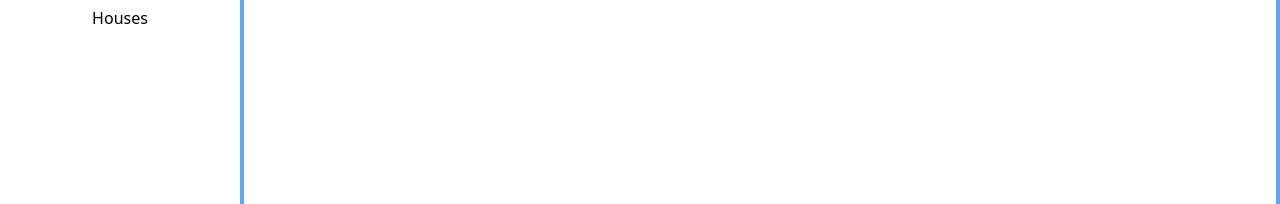
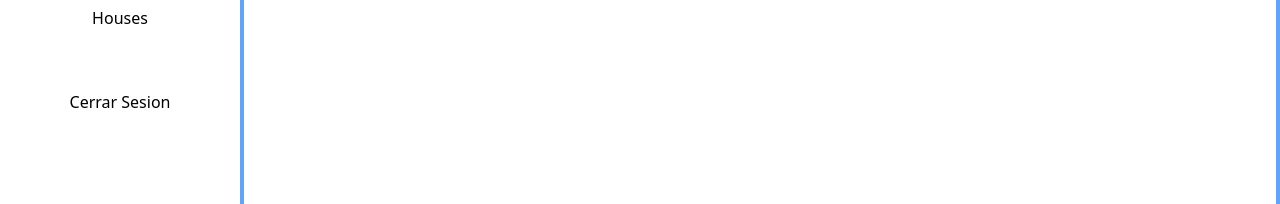
Before and after one commit to YulissaLopezC/RealState, a React (Create React App) app: page /admin/clientes in a window 1280 px wide. Shown: the part 294-498 px from the top of the page. Built offline with nearby package versions, Linux system fonts and the light colour scheme.

Commit message:
agregar pagina perfil

```diff
--- a/package.json
+++ b/package.json
@@ -9,6 +9,7 @@
     "@testing-library/user-event": "^12.1.10",
     "axios": "^0.22.0",
     "daisyui": "^1.14.2",
+    "nanoid": "^3.1.29",
     "react": "^17.0.2",
     "react-dom": "^17.0.2",
     "react-router-dom": "^5.3.0",
--- a/src/components/Sidebar.jsx
+++ b/src/components/Sidebar.jsx
@@ -16,6 +16,7 @@ const Sidebar = () => {
                     <Ruta ruta="/admin/perfil" nombre="perfil"/>
                     <Ruta ruta="/admin/clientes" nombre="Customer"/>
                     <Ruta ruta="/admin/casas" nombre="Houses"/>
+                    <Ruta ruta="/index" nombre="Cerrar Sesion" />
                 </ul>
             </nav>
 
--- a/src/pages/Index.jsx
+++ b/src/pages/Index.jsx
@@ -17,7 +17,7 @@ const Index = () => {
            </div>
             <h3 className="mt-2 font-semibold text-lg">Whether you’re buying, selling or renting, </h3>
             <h3 className="font-semibold text-lg"> we can help you move forward.</h3>
-            <div className="flex flex-col h-10 sm:flex-row justify-center w-full px-8 mt-8">
+            <div className="flex flex-col  sm:flex-row justify-center w-full px-8 mt-8">
                 <Cart imagen={card1} titulo="Buy a House"  descripcion="Lorem Ipsum es simplemente el texto de relleno de las imprentas y archivos de texto. Lorem Ipsum ha sido el texto de relleno estándar" boton="Search a House" />
 
                 <Cart imagen={card2} titulo="Sell a Home"  descripcion="Lorem Ipsum es simplemente el texto de relleno de las imprentas y archivos de texto. Lorem Ipsum ha sido el texto de relleno estándar" boton="See your option" />
--- a/src/pages/admin/Casas.jsx
+++ b/src/pages/admin/Casas.jsx
@@ -6,6 +6,7 @@ import 'react-toastify/dist/ReactToastify.css';
 import {ToastContainer} from 'react-toastify';
 import BotonDarkMode from 'components/BotonDarkMode';
 import { useDarkMode } from 'context/DarkMode';
+import { nanoid } from 'nanoid';
 
 const listing = [{
     name: "Villa Italiana",
@@ -100,7 +101,7 @@ const CardHouses = ({houseList}) =>{
     return(
         houseList.map((house)=>{
             return(
-                <div className="border-2 flex flex-col w-64 h-74 items-center my-2 mx-4 shadow-lg">
+                <div key={nanoid} className="border-2 flex flex-col w-64 h-74 items-center my-2 mx-4 shadow-lg">
                     <img className="w-10/12 h-auto" src={prueba} alt="imagen"/>
                     <h2 className={`${darkMode ? "darkMode" : "lightMode"} capitalize font-semibold text-lg`}>{house.name}</h2>
                     <div className={`${darkMode ? "darkMode" : "lightMode"} flex flex-wrap items-center justify-center w-full`}>
--- a/src/pages/admin/Clientes.jsx
+++ b/src/pages/admin/Clientes.jsx
@@ -4,7 +4,7 @@ import React from 'react'
 const Clientes = () =>{
     const {darkMode} = useDarkMode();
     return(
-        <div className={`bg-${darkMode ? "black" : "white"}`}>Panel de comtrol clientes / admi</div>
+        <div className={`bg-${darkMode ? "black" : "white"}`}>Panel de control clientes / admi</div>
     )
 }
 
```
Also changed, not shown: 1 other file (tests, documents, lock files or other folders).
